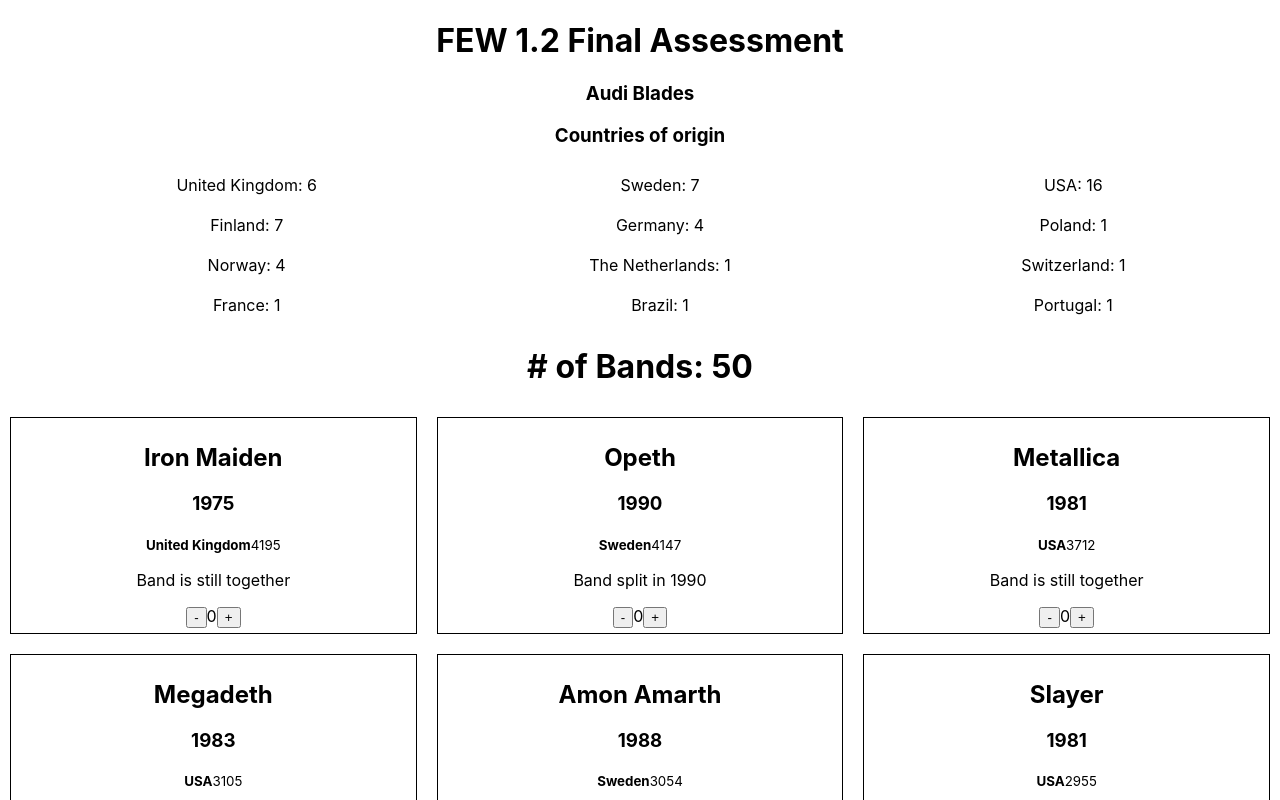
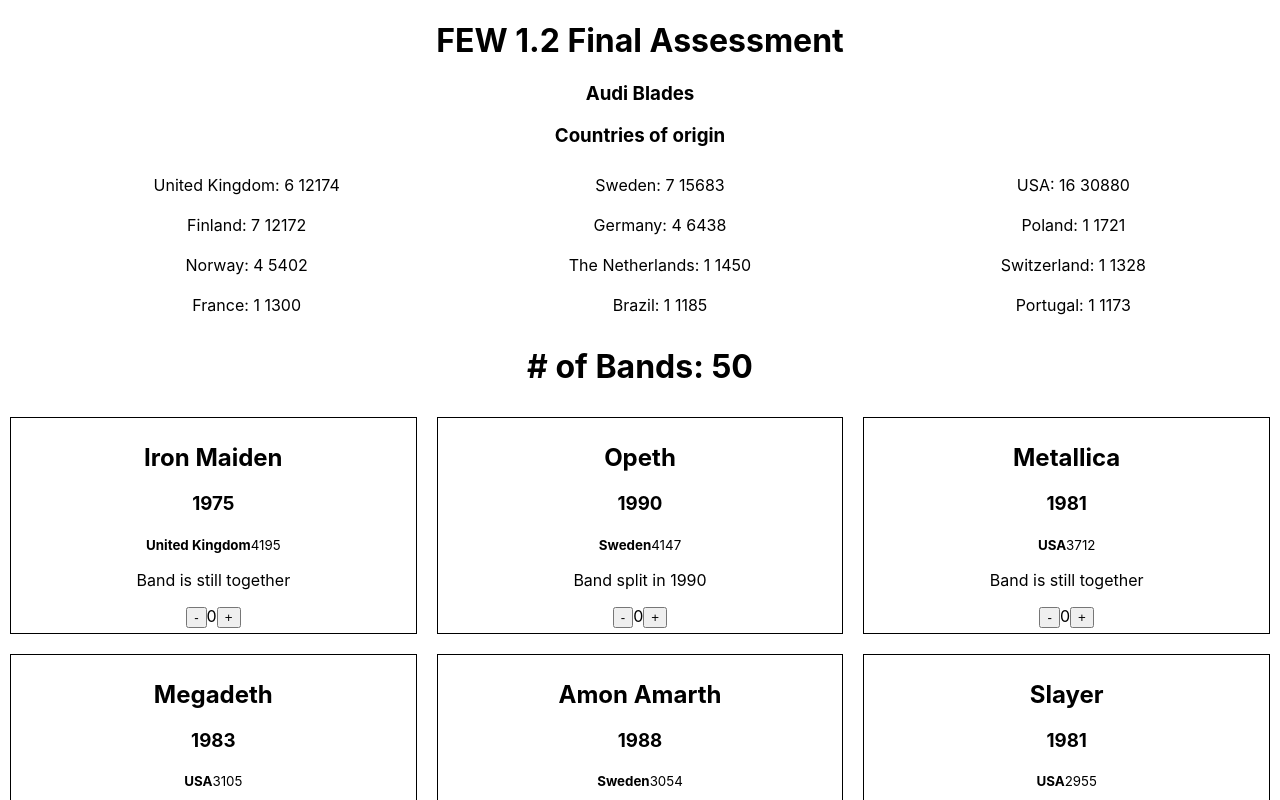
Before and after one commit to ablades/few12final, a React (Create React App) app: page / in a window 1280 px wide. Shown: the top 800 px of the page. Built offline with nearby package versions, Linux system fonts and the light colour scheme.

Commit message:
add fans

```diff
--- a/src/components/Bands/Bands.js
+++ b/src/components/Bands/Bands.js
@@ -5,8 +5,10 @@
 
 function Bands() {
     let countries = []
-    const bands = data.map(({ID, origin}) =>{
-        countries[origin] = (countries[origin] || 0) + 1
+    const bands = data.map(({ID, origin, fans}) => {
+        countries[origin] = countries[origin] || (countries[origin] = [])
+        countries[origin][0] = (countries[origin][0] || 0) + 1
+        countries[origin][1] = (countries[origin][1] || 0) + fans
 
         return (
         <Band ID={ID} />)
@@ -16,7 +18,7 @@
     const countriesList = []
 
     Object.entries(countries).map(([key,value]) => {
-        countriesList.push(<li>{key}: {value}</li>)
+    countriesList.push(<li>{key}: {value[0]} {value[1]}</li>)
     })
 
     return(
```
